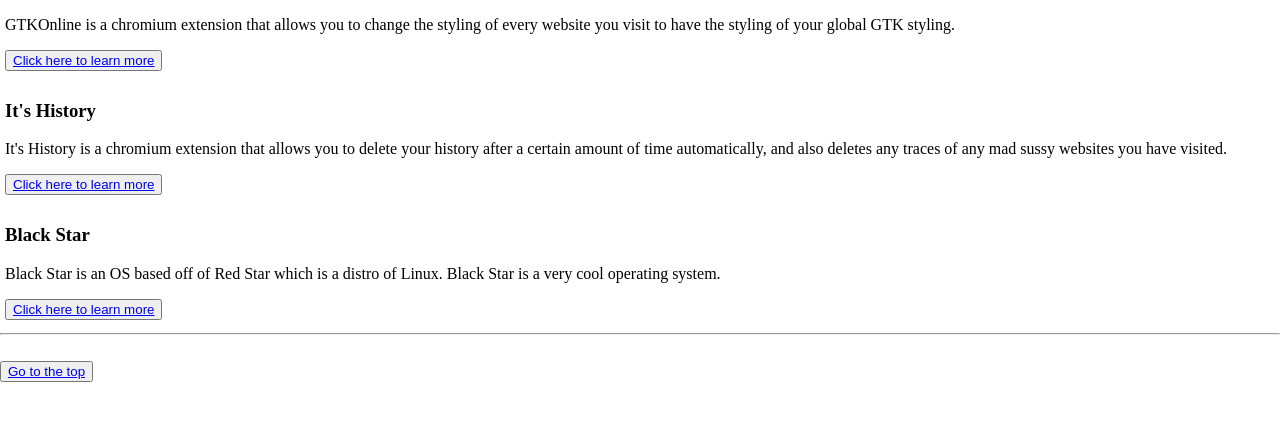
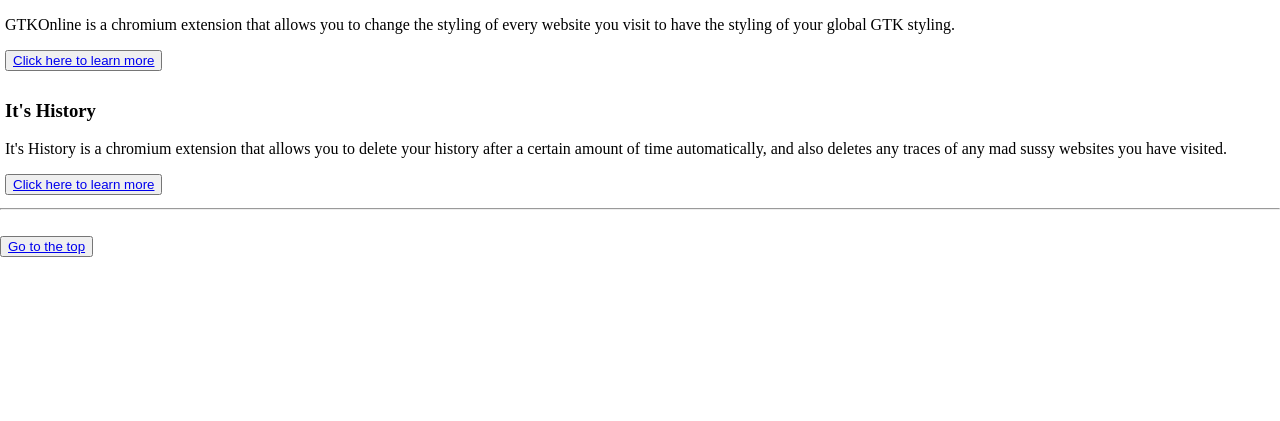
Before and after one commit to SquareTable/squaretable.github.io, a plain HTML site: page docs/index.html in a window 1280 px wide. Shown: the part 209-630 px from the top of the page. Drawn offline with Linux system fonts and the light colour scheme.

Commit message:
delete blackstar product

```diff
--- a/docs/index.html
+++ b/docs/index.html
@@ -20,11 +20,6 @@
                 <p>It's History is a chromium extension that allows you to delete your history after a certain amount of time automatically, and also deletes any traces of any mad sussy websites you have visited.</p>
                 <button><a href="https://squaretable.github.io/Its-history/">Click here to learn more</a></button>
             </div>
-            <div class="blackstar_row">
-                <h3>Black Star</h3>
-                <p>Black Star is an OS based off of Red Star which is a distro of Linux. Black Star is a very cool operating system.</p>
-                <button><a href="https://squaretable.github.io/BlackStar/">Click here to learn more</a></button>
-            </div>
         </div>
         <hr><br>
         <button>
```
